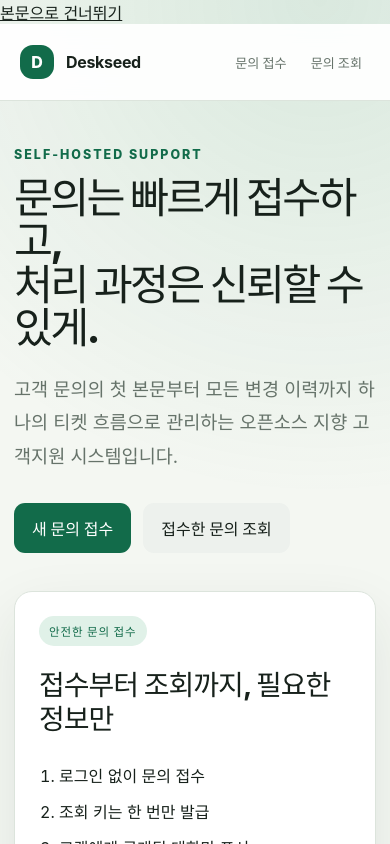
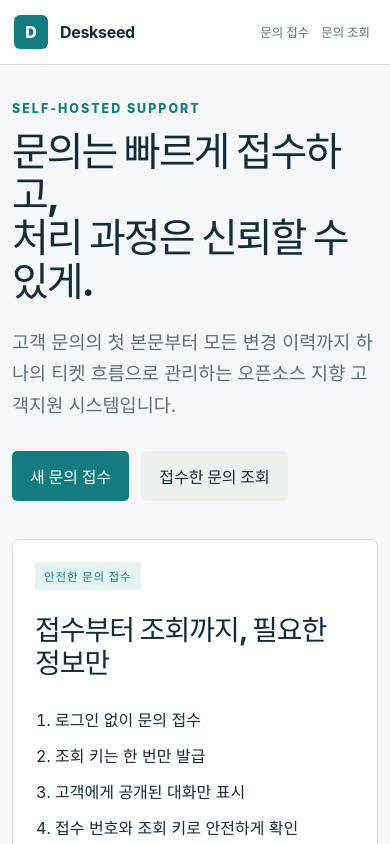
Before and after one commit to kdh949/deskseed, a React (Vite) app in the folder frontend/: page / in a window 390 px wide. Shown: the top 844 px of the page. Built offline with nearby package versions, Linux system fonts and the light colour scheme; no server answers; what @zendeskgarden/react-theming would draw is missing.

Commit message:
style: Deskseed 공개 문의 화면 시각 체계 정리

```diff
--- a/frontend/src/styles.css
+++ b/frontend/src/styles.css
@@ -6,20 +6,20 @@
     BlinkMacSystemFont,
     'Segoe UI',
     sans-serif;
-  color: #17211b;
-  background: #f4f7f2;
+  color: #142b38;
+  background: #f5f7f8;
   font-synthesis: none;
   text-rendering: optimizeLegibility;
-  --ink: #17211b;
-  --muted: #66736a;
-  --line: #dce4dc;
+  --ink: #142b38;
+  --muted: #5f6f78;
+  --line: #d8e0e4;
   --surface: #ffffff;
-  --brand: #126b4a;
-  --brand-dark: #0a4c34;
-  --brand-soft: #e0f1e8;
-  --danger: #a92c2c;
-  --danger-soft: #fff0ef;
-  --shadow: 0 22px 60px rgba(24, 48, 34, 0.09);
+  --brand: #147b80;
+  --brand-dark: #0b5359;
+  --brand-soft: #e5f3f3;
+  --danger: #a1262f;
+  --danger-soft: #fff2f2;
+  --focus: #096f75;
 }
 
 * {
@@ -30,13 +30,7 @@ body {
   margin: 0;
   min-width: 320px;
   min-height: 100vh;
-  background:
-    radial-gradient(
-      circle at 82% 0%,
-      rgba(55, 145, 101, 0.14),
-      transparent 31rem
-    ),
-    #f4f7f2;
+  background: #f5f7f8;
 }
 
 button,
@@ -48,15 +42,35 @@ a {
   color: inherit;
 }
 
+:focus-visible {
+  outline: 3px solid var(--focus);
+  outline-offset: 3px;
+}
+
+.skip-link {
+  position: fixed;
+  z-index: 100;
+  top: 8px;
+  left: 8px;
+  padding: 10px 14px;
+  background: var(--ink);
+  color: #fff;
+  text-decoration: none;
+  transform: translateY(-150%);
+}
+
+.skip-link:focus {
+  transform: translateY(0);
+}
+
 .app-shell {
   min-height: 100vh;
   display: flex;
   flex-direction: column;
 }
 .site-header {
-  background: rgba(255, 255, 255, 0.92);
+  background: #fff;
   border-bottom: 1px solid var(--line);
-  backdrop-filter: blur(12px);
   position: sticky;
   top: 0;
   z-index: 10;
@@ -80,7 +94,7 @@ a {
 .brand-mark {
   width: 40px;
   height: 40px;
-  border-radius: 13px;
+  border-radius: 6px;
   display: grid;
   place-items: center;
   background: var(--brand);
@@ -107,7 +121,7 @@ nav a {
   text-decoration: none;
   color: var(--muted);
   padding: 9px 13px;
-  border-radius: 9px;
+  border-radius: 5px;
   font-weight: 650;
 }
 nav a:hover,
@@ -119,7 +133,7 @@ nav a[aria-current='page'] {
 .page {
   width: min(1160px, calc(100% - 40px));
   margin: 0 auto;
-  padding: 72px 0 96px;
+  padding: 64px 0 88px;
   flex: 1;
 }
 footer {
@@ -131,17 +145,17 @@ footer {
 }
 
 .hero-grid {
-  min-height: 570px;
+  min-height: 520px;
   display: grid;
   grid-template-columns: minmax(0, 1.3fr) minmax(320px, 0.7fr);
-  gap: 70px;
+  gap: 64px;
   align-items: center;
 }
 .hero-copy h1 {
   margin: 14px 0 24px;
-  font-size: clamp(2.65rem, 6vw, 5rem);
-  line-height: 1.02;
-  letter-spacing: -0.065em;
+  font-size: clamp(2.5rem, 5vw, 4.5rem);
+  line-height: 1.08;
+  letter-spacing: -0.05em;
 }
 .eyebrow {
   margin: 0;
@@ -155,7 +169,7 @@ footer {
   max-width: 680px;
   color: var(--muted);
   font-size: 1.16rem;
-  line-height: 1.8;
+  line-height: 1.7;
 }
 .muted {
   color: var(--muted);
@@ -167,12 +181,10 @@ footer {
 .notice-card {
   background: var(--surface);
   border: 1px solid var(--line);
-  box-shadow: var(--shadow);
-  border-radius: 24px;
+  border-radius: 8px;
 }
 .principle-card {
-  padding: 34px;
-  transform: rotate(1deg);
+  padding: 32px;
 }
 .principle-card h2 {
   font-size: 1.75rem;
@@ -193,8 +205,8 @@ footer {
   display: inline-block;
   color: var(--brand);
   background: var(--brand-soft);
-  border-radius: 999px;
-  padding: 7px 10px;
+  border-radius: 4px;
+  padding: 6px 9px;
   font-size: 0.72rem;
   font-weight: 800;
   text-transform: uppercase;
@@ -209,7 +221,7 @@ footer {
 }
 .button {
   border: 0;
-  border-radius: 11px;
+  border-radius: 5px;
   display: inline-flex;
   justify-content: center;
   align-items: center;
@@ -218,17 +230,14 @@ footer {
   text-decoration: none;
   font-weight: 750;
   cursor: pointer;
-  transition:
-    transform 140ms ease,
-    background 140ms ease;
-}
-.button:hover {
-  transform: translateY(-1px);
+  transition: background-color 140ms ease;
 }
 .button:disabled {
-  opacity: 0.58;
-  cursor: wait;
-  transform: none;
+  opacity: 0.55;
+  cursor: not-allowed;
+}
+.button[aria-busy='true'] {
+  cursor: progress;
 }
 .button.primary {
   background: var(--brand);
@@ -249,7 +258,7 @@ footer {
 .form-layout {
   display: grid;
   grid-template-columns: minmax(250px, 0.58fr) minmax(0, 1fr);
-  gap: 72px;
+  gap: 64px;
   align-items: start;
 }
 .form-layout h1,
@@ -257,8 +266,8 @@ footer {
 .ticket-heading h1 {
   margin: 12px 0 16px;
   font-size: clamp(2rem, 4vw, 3.6rem);
-  letter-spacing: -0.05em;
-  line-height: 1.07;
+  letter-spacing: -0.04em;
+  line-height: 1.12;
 }
 .support-form {
   padding: 32px;
@@ -287,7 +296,7 @@ input,
 textarea {
   width: 100%;
   border: 1px solid #cdd8cf;
-  border-radius: 11px;
+  border-radius: 5px;
   background: #fbfcfb;
   padding: 12px 14px;
   color: var(--ink);
@@ -297,13 +306,13 @@ textarea {
 input:focus,
 textarea:focus {
   border-color: var(--brand);
-  box-shadow: 0 0 0 4px rgba(18, 107, 74, 0.1);
+  box-shadow: 0 0 0 3px rgba(20, 123, 128, 0.14);
   background: white;
 }
 .error-banner {
   padding: 15px 17px;
   border: 1px solid #edb9b4;
-  border-radius: 12px;
+  border-radius: 5px;
   background: var(--danger-soft);
   color: var(--danger);
   display: grid;
@@ -314,6 +323,28 @@ textarea:focus {
 }
 .error-banner small {
   opacity: 0.75;
+}
+
+.form-field > span:first-child {
+  color: var(--ink);
+}
+
+.field-error {
+  min-height: 1.25rem;
+  color: var(--danger);
+  font-size: 0.82rem;
+  font-weight: 600;
+}
+
+input[aria-invalid='true'],
+textarea[aria-invalid='true'] {
+  border-color: var(--danger);
+}
+
+.required-note {
+  margin: -8px 0 0;
+  color: var(--muted);
+  font-size: 0.82rem;
 }
 
 .narrow-panel {
@@ -332,7 +363,7 @@ textarea:focus {
 .token-box {
   margin: 24px 0;
   padding: 16px;
-  border-radius: 13px;
+  border-radius: 5px;
   background: #f1f5f1;
   border: 1px dashed #b9c8bb;
   display: flex;
@@ -360,6 +391,10 @@ textarea:focus {
 .ticket-heading h1 {
   font-size: clamp(2rem, 4vw, 3.2rem);
 }
+.ticket-page h2 {
+  margin: 0 0 16px;
+  font-size: 1.1rem;
+}
 .status-badge {
   display: inline-flex;
   align-items: center;
@@ -382,15 +417,17 @@ textarea:focus {
   color: #805c08;
 }
 .conversation {
+  margin: 0;
+  padding: 0;
+  list-style: none;
   display: grid;
   gap: 18px;
 }
 .comment {
   background: white;
   border: 1px solid var(--line);
-  border-radius: 18px;
+  border-radius: 7px;
   padding: 24px;
-  box-shadow: 0 10px 30px rgba(24, 48, 34, 0.05);
 }
 .comment-agent,
 .comment-system,
@@ -424,6 +461,32 @@ textarea:focus {
   line-height: 1.65;
 }
 
+.empty-state {
+  padding: 28px;
+  border: 1px dashed #aebdc4;
+  background: #fff;
+  text-align: center;
+}
+
+.empty-state p {
+  margin: 8px 0 0;
+  color: var(--muted);
+}
+
+.loading-state {
+  display: grid;
+  gap: 14px;
+}
+
+.loading-line {
+  height: 18px;
+  background: #e5ebee;
+}
+
+.loading-line.short {
+  width: 58%;
+}
+
 @media (max-width: 820px) {
   .header-inner {
     padding: 0 20px;
@@ -443,18 +506,23 @@ textarea:focus {
   .hero-grid {
     min-height: auto;
   }
-  .principle-card {
-    transform: none;
-  }
   .two-columns {
     grid-template-columns: 1fr;
   }
 }
 
 @media (max-width: 560px) {
+  .header-inner {
+    min-height: 64px;
+    padding: 0 14px;
+    gap: 8px;
+  }
+  nav {
+    gap: 0;
+  }
   nav a {
-    padding: 8px;
-    font-size: 0.82rem;
+    padding: 8px 6px;
+    font-size: 0.78rem;
   }
   .brand-mark {
     width: 34px;
@@ -463,8 +531,12 @@ textarea:focus {
   .support-form,
   .narrow-panel,
   .principle-card {
-    padding: 24px;
-    border-radius: 18px;
+    padding: 22px;
+    border-radius: 7px;
+  }
+  .page {
+    width: min(100% - 24px, 1160px);
+    padding: 36px 0 64px;
   }
   .narrow-panel .support-form {
     padding: 20px 0 0;
```
